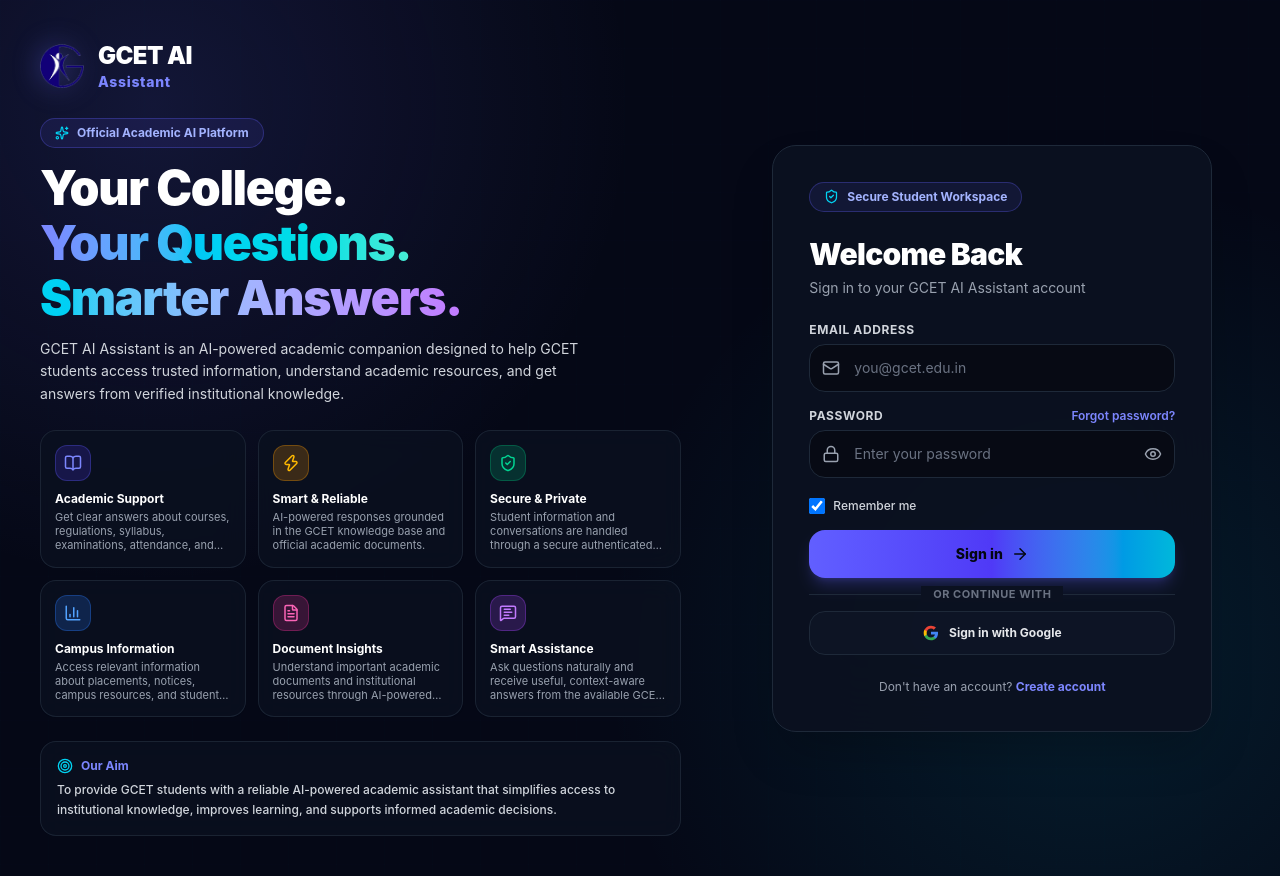
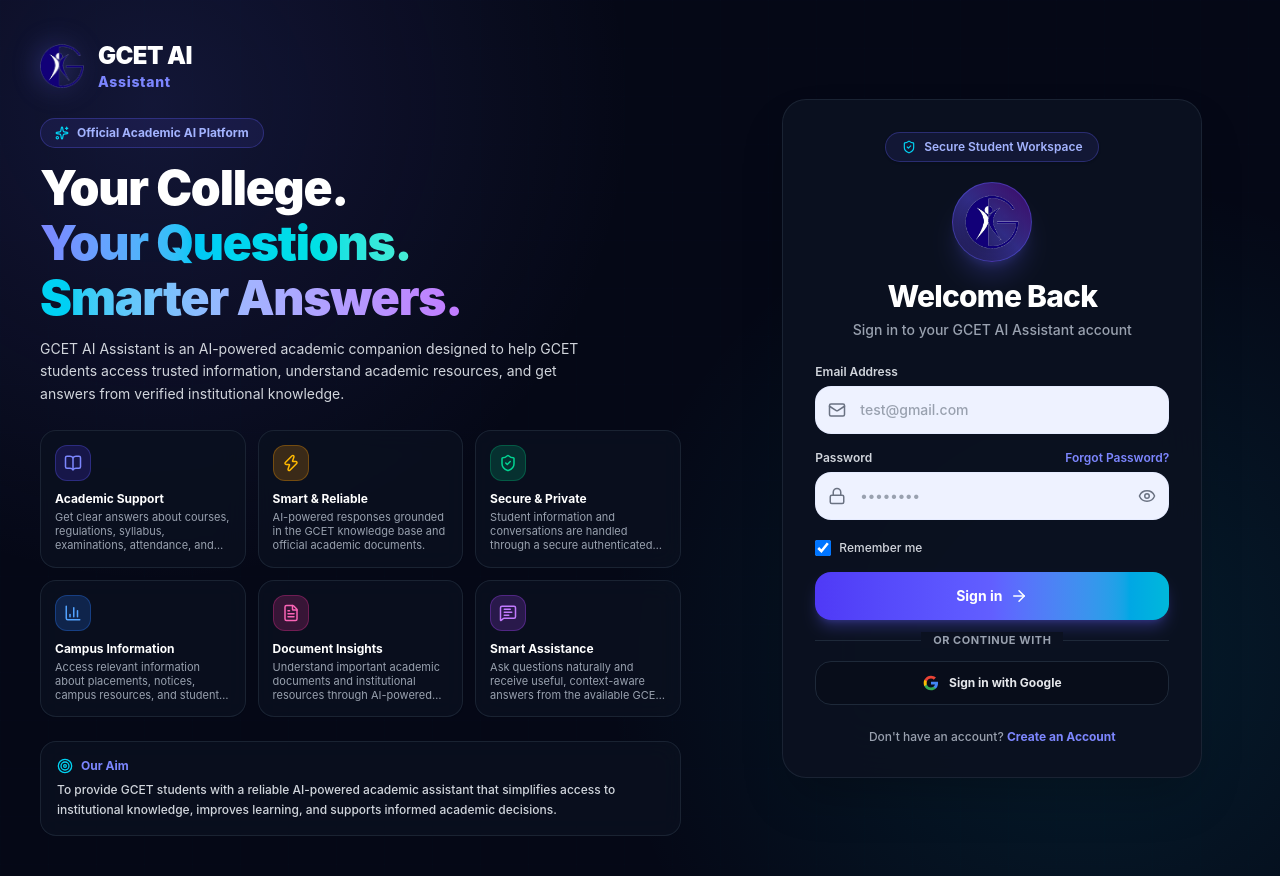
Before and after one commit to ganeshvemula712/GCET-Student-Assistant, a React (Vite) app in the folder frontend/: page / in a window 1280 px wide. Built offline with nearby package versions, Linux system fonts and the light colour scheme; no server answers.

Commit message:
style: match login UI box layout and logo with reference screenshot

```diff
--- a/frontend/src/pages/Login/LoginForm.jsx
+++ b/frontend/src/pages/Login/LoginForm.jsx
@@ -148,35 +148,46 @@
   }
 
   return (
-    <div className="w-full max-w-[440px] rounded-3xl border border-gray-800 bg-[#0B1120]/95 p-6 sm:p-9 shadow-2xl backdrop-blur-2xl relative min-w-0">
-      <div className="mb-6 inline-flex items-center gap-2 rounded-full border border-indigo-500/30 bg-indigo-500/10 px-3.5 py-1.5 text-xs font-bold text-indigo-300">
-        <ShieldCheck size={15} className="text-cyan-400" />
-        <span>Secure Student Workspace</span>
+    <div className="w-full max-w-[420px] rounded-3xl border border-gray-800/80 bg-[#0b1120]/95 p-6 sm:p-8 shadow-2xl backdrop-blur-2xl relative min-w-0">
+      {/* Top Pill Badge */}
+      <div className="mb-5 flex justify-center">
+        <div className="inline-flex items-center gap-2 rounded-full border border-indigo-500/30 bg-indigo-500/10 px-4 py-1.5 text-xs font-semibold text-indigo-300 shadow-sm">
+          <ShieldCheck size={14} className="text-cyan-400" />
+          <span>Secure Student Workspace</span>
+        </div>
       </div>
 
-      <div className="mb-6">
-        <h2 className="text-2xl sm:text-3xl font-black text-white tracking-tight">Welcome Back</h2>
-        <p className="mt-1.5 text-xs sm:text-sm text-gray-400">
+      {/* Circular Logo Badge Container */}
+      <div className="mb-4 flex justify-center">
+        <div className="flex size-20 items-center justify-center rounded-full bg-gradient-to-tr from-indigo-950 via-indigo-900 to-purple-950 p-3 shadow-xl border border-indigo-500/40 shadow-indigo-500/20">
+          <img src={gcetLogoImg} alt="GCET Logo" className="size-full object-contain drop-shadow-md" />
+        </div>
+      </div>
+
+      {/* Header Heading & Subtitle */}
+      <div className="mb-6 text-center">
+        <h2 className="text-2xl sm:text-3xl font-extrabold text-white tracking-tight">Welcome Back</h2>
+        <p className="mt-1.5 text-xs sm:text-sm text-gray-400 font-medium">
           Sign in to your GCET AI Assistant account
         </p>
       </div>
 
       <form onSubmit={handleSubmit(onSubmit)} className="space-y-4" noValidate>
-        {/* Email Input Field with Mail Icon */}
+        {/* Email Input Field */}
         <div>
-          <label className="mb-1.5 block text-xs font-bold uppercase tracking-wider text-gray-300">
-            Email address
+          <label className="mb-1.5 block text-xs font-semibold text-gray-300">
+            Email Address
           </label>
           <div className="relative">
-            <div className="absolute inset-y-0 left-0 flex w-11 items-center justify-center text-gray-400 pointer-events-none">
+            <div className="absolute inset-y-0 left-0 flex w-11 items-center justify-center text-gray-500 pointer-events-none">
               <Mail size={18} />
             </div>
             <input
               type="email"
-              placeholder="you@gcet.edu.in"
+              placeholder="test@gmail.com"
               autoComplete="email"
               aria-invalid={Boolean(errors.email)}
-              className="h-12 w-full rounded-2xl border border-gray-800 bg-[#070A14] pl-11 pr-4 text-sm text-white outline-none transition duration-200 placeholder:text-gray-500 focus:border-indigo-500/70 focus:ring-2 focus:ring-indigo-500/20 aria-invalid:border-rose-500/60"
+              className="h-12 w-full rounded-2xl border border-indigo-200/20 bg-[#eef2ff] pl-11 pr-4 text-sm font-medium text-gray-900 outline-none transition duration-200 placeholder:text-gray-400 focus:border-indigo-500 focus:ring-2 focus:ring-indigo-500/30 aria-invalid:border-rose-500/60"
               {...register("email")}
             />
           </div>
@@ -187,36 +198,36 @@
           )}
         </div>
 
-        {/* Password Input Field with Lock & Eye Icon */}
+        {/* Password Input Field */}
         <div>
           <div className="mb-1.5 flex items-center justify-between">
-            <label className="block text-xs font-bold uppercase tracking-wider text-gray-300">
+            <label className="block text-xs font-semibold text-gray-300">
               Password
             </label>
             <Link
               to="/forgot-password"
               className="text-xs font-semibold text-indigo-400 hover:text-indigo-300 transition"
             >
-              Forgot password?
+              Forgot Password?
             </Link>
           </div>
           <div className="relative">
-            <div className="absolute inset-y-0 left-0 flex w-11 items-center justify-center text-gray-400 pointer-events-none">
+            <div className="absolute inset-y-0 left-0 flex w-11 items-center justify-center text-gray-500 pointer-events-none">
               <Lock size={18} />
             </div>
             <input
               type={showPassword ? "text" : "password"}
-              placeholder="Enter your password"
+              placeholder="••••••••"
               autoComplete="current-password"
               aria-invalid={Boolean(errors.password)}
-              className="h-12 w-full rounded-2xl border border-gray-800 bg-[#070A14] pl-11 pr-11 text-sm text-white outline-none transition duration-200 placeholder:text-gray-500 focus:border-indigo-500/70 focus:ring-2 focus:ring-indigo-500/20 aria-invalid:border-rose-500/60"
+              className="h-12 w-full rounded-2xl border border-indigo-200/20 bg-[#eef2ff] pl-11 pr-11 text-sm font-medium text-gray-900 outline-none transition duration-200 placeholder:text-gray-400 focus:border-indigo-500 focus:ring-2 focus:ring-indigo-500/30 aria-invalid:border-rose-500/60"
               {...register("password")}
             />
             <button
               type="button"
               onClick={() => setShowPassword((prev) => !prev)}
               aria-label={showPassword ? "Hide password" : "Show password"}
-              className="absolute inset-y-0 right-0 flex w-11 items-center justify-center text-gray-400 hover:text-white transition"
+              className="absolute inset-y-0 right-0 flex w-11 items-center justify-center text-gray-500 hover:text-gray-800 transition cursor-pointer"
             >
               {showPassword ? <EyeOff size={18} /> : <Eye size={18} />}
             </button>
@@ -228,28 +239,28 @@
           )}
         </div>
 
-        {/* Remember Me Checkbox */}
+        {/* Remember Me Checkbox Row */}
         <div className="flex items-center justify-between pt-1">
           <label className="flex items-center gap-2 cursor-pointer select-none">
             <input
               type="checkbox"
               checked={rememberMe}
               onChange={(e) => setRememberMe(e.target.checked)}
-              className="size-4 rounded border-gray-800 bg-[#070A14] text-indigo-600 focus:ring-indigo-500/20"
+              className="size-4 rounded border-gray-700 bg-indigo-600 text-indigo-500 focus:ring-indigo-500/20 cursor-pointer"
             />
             <span className="text-xs font-medium text-gray-300">Remember me</span>
           </label>
         </div>
 
-        {/* Submit Button */}
+        {/* Sign In Button */}
         <button
           type="submit"
           disabled={loginMutation.isPending || googleLoading}
-          className="flex h-12 w-full items-center justify-center gap-2 rounded-2xl bg-gradient-to-r from-indigo-500 via-indigo-600 to-cyan-500 px-4 text-sm font-extrabold text-gray-950 shadow-lg shadow-indigo-500/25 transition-all duration-200 hover:from-indigo-400 hover:to-cyan-400 disabled:cursor-not-allowed disabled:opacity-70 cursor-pointer mt-2"
+          className="flex h-12 w-full items-center justify-center gap-2 rounded-2xl bg-gradient-to-r from-indigo-600 via-indigo-500 to-cyan-500 px-4 text-sm font-bold text-white shadow-lg shadow-indigo-500/30 transition duration-200 hover:brightness-110 active:scale-[0.99] disabled:cursor-not-allowed disabled:opacity-70 cursor-pointer mt-3"
         >
           {loginMutation.isPending ? (
             <>
-              <LoaderCircle className="animate-spin text-gray-950" size={18} />
+              <LoaderCircle className="animate-spin text-white" size={18} />
               <span>Signing in...</span>
             </>
           ) : (
@@ -260,11 +271,11 @@
           )}
         </button>
 
-        {/* Divider */}
-        <div className="relative my-4 flex items-center justify-center">
+        {/* Separator Divider */}
+        <div className="relative my-5 flex items-center justify-center">
           <div className="w-full border-t border-gray-800" />
-          <span className="absolute bg-[#0B1120] px-3 text-[11px] font-bold uppercase tracking-wider text-gray-500">
-            or continue with
+          <span className="absolute bg-[#0b1120] px-3 text-[11px] font-bold uppercase tracking-wider text-gray-400">
+            OR CONTINUE WITH
           </span>
         </div>
 
@@ -273,7 +284,7 @@
           type="button"
           disabled={loginMutation.isPending || googleLoading}
           onClick={handleGoogleSignIn}
-          className="flex h-11 w-full items-center justify-center gap-2.5 rounded-2xl border border-gray-800 bg-gray-900/60 text-xs font-bold text-gray-200 transition hover:bg-gray-800 hover:text-white disabled:opacity-50 cursor-pointer"
+          className="flex h-11 w-full items-center justify-center gap-2.5 rounded-2xl border border-gray-800 bg-[#080d1a] text-xs font-bold text-gray-200 transition hover:bg-gray-800 hover:text-white disabled:opacity-50 cursor-pointer"
         >
           {googleLoading ? (
             <LoaderCircle className="animate-spin text-indigo-400" size={18} />
@@ -302,13 +313,13 @@
       </form>
 
       {/* Registration Footer */}
-      <div className="mt-6 text-center text-xs text-gray-400">
+      <div className="mt-6 text-center text-xs text-gray-400 font-medium">
         Don't have an account?{" "}
         <Link
           to="/register"
           className="font-bold text-indigo-400 hover:text-indigo-300 transition"
         >
-          Create account
+          Create an Account
         </Link>
       </div>
     </div>
```
